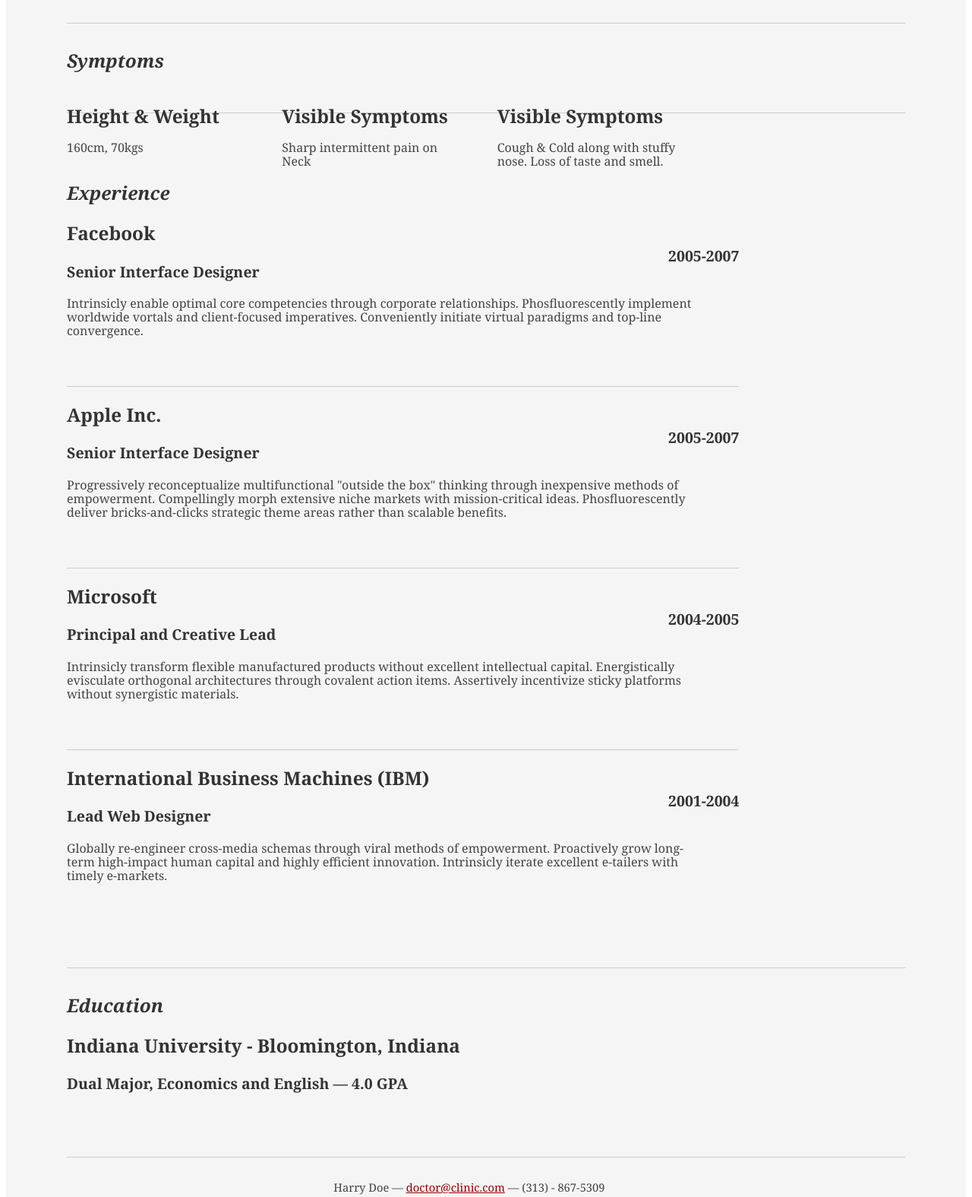
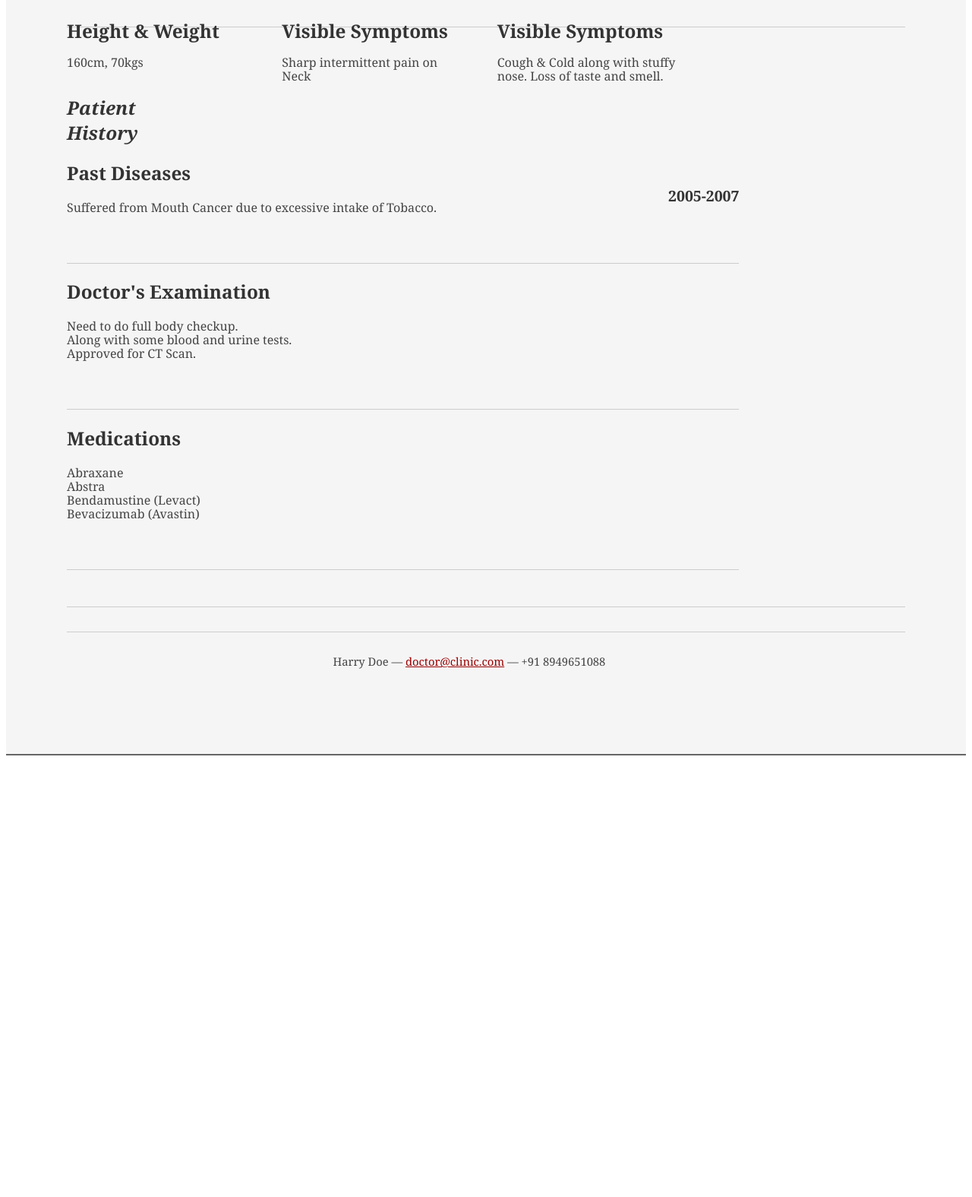
Before and after one commit to CodesbyUnnati/Checkup, a plain HTML site: page Appointment.html in a window 1280 px wide. Shown: the part 718-2293 px from the top of the page at 76% size. After the commit the page ends 1792 px from the top, so only its background shows below. Drawn offline with nearby package versions, Linux system fonts and the light colour scheme; a small style sheet from the web is missing.

Commit message:
css Update

```diff
--- a/Appointment.html
+++ b/Appointment.html
@@ -11,7 +11,7 @@
 
 	<link rel="stylesheet" type="text/css"
 		href="http://yui.yahooapis.com/2.7.0/build/reset-fonts-grids/reset-fonts-grids.css" media="all" />
-	<link rel="stylesheet" type="text/css" href="resume.css" media="all" />
+	<link rel="stylesheet" type="text/css" href="prescription.css" media="all" />
 
 </head>
 
@@ -32,10 +32,9 @@
 					<div class="yui-u">
 						<div class="contact-info">
 
-							<input type="button" id="btnExport" value="Export"
+							<input type="button" id="btnExport" value="Download"
 								style="padding: 10px; background: green; font-size: 1rem; border-radius: 20px; width: 150px; border-style: none;" />
-							<h3><a href="mailto:name@yourdomain.com">name@yourdomain.com</a></h3>
-							<h3>+91 8949637088</h3>
+
 						</div>
 						<!--// .contact-info -->
 					</div>
@@ -93,67 +92,45 @@
 						<div class="yui-gf">
 
 							<div class="yui-u first">
-								<h2>Experience</h2>
+								<h2>Patient History</h2>
 							</div>
 							<!--// .yui-u -->
 
 							<div class="yui-u">
 
 								<div class="job">
-									<h2>Facebook</h2>
-									<h3>Senior Interface Designer</h3>
+									<h2>Past Diseases</h2>
+
 									<h4>2005-2007</h4>
-									<p>Intrinsicly enable optimal core competencies through corporate relationships.
-										Phosfluorescently implement worldwide vortals and client-focused imperatives.
-										Conveniently initiate virtual paradigms and top-line convergence. </p>
+									<p>Suffered from Mouth Cancer due to excessive intake of Tobacco. </p>
 								</div>
 
 								<div class="job">
-									<h2>Apple Inc.</h2>
-									<h3>Senior Interface Designer</h3>
-									<h4>2005-2007</h4>
-									<p>Progressively reconceptualize multifunctional "outside the box" thinking through
-										inexpensive methods of empowerment. Compellingly morph extensive niche markets
-										with mission-critical ideas. Phosfluorescently deliver bricks-and-clicks
-										strategic theme areas rather than scalable benefits. </p>
+									<h2>Doctor's Examination</h2>
+
+									<p>Need to do full body checkup.<br>Along with some blood and urine
+										tests.<br>Approved for CT Scan. </p>
 								</div>
 
 								<div class="job">
-									<h2>Microsoft</h2>
-									<h3>Principal and Creative Lead</h3>
-									<h4>2004-2005</h4>
-									<p>Intrinsicly transform flexible manufactured products without excellent
-										intellectual capital. Energistically evisculate orthogonal architectures through
-										covalent action items. Assertively incentivize sticky platforms without
-										synergistic materials. </p>
+									<h2>Medications</h2>
+
+									<p>
+										Abraxane<br>
+										Abstra<br>
+										Bendamustine (Levact)<br>
+										Bevacizumab (Avastin)
+									</p>
 								</div>
 
 
-								<div class="job last">
-									<h2>International Business Machines (IBM)</h2>
-									<h3>Lead Web Designer</h3>
-									<h4>2001-2004</h4>
-									<p>Globally re-engineer cross-media schemas through viral methods of empowerment.
-										Proactively grow long-term high-impact human capital and highly efficient
-										innovation. Intrinsicly iterate excellent e-tailers with timely e-markets.</p>
-								</div>
+
 
 							</div>
 							<!--// .yui-u -->
 						</div>
 						<!--// .yui-gf -->
 
-
-						<div class="yui-gf last">
-							<div class="yui-u first">
-								<h2>Education</h2>
-							</div>
-							<div class="yui-u">
-								<h2>Indiana University - Bloomington, Indiana</h2>
-								<h3>Dual Major, Economics and English &mdash; <strong>4.0 GPA</strong> </h3>
-							</div>
-						</div>
-						<!--// .yui-gf -->
 
 
 					</div>
@@ -164,8 +141,8 @@
 			<!--// bd -->
 
 			<div id="ft">
-				<p>Harry Doe &mdash; <a href="mailto:name@yourdomain.com">doctor@clinic.com</a> &mdash; (313) -
-					867-5309</p>
+				<p>Harry Doe &mdash; <a href="mailto:name@yourdomain.com">doctor@clinic.com</a> &mdash; +91 8949651088
+				</p>
 			</div>
 			<!--// footer -->
 
```
Also changed, not shown: prescription.css (renamed from resume.css).
